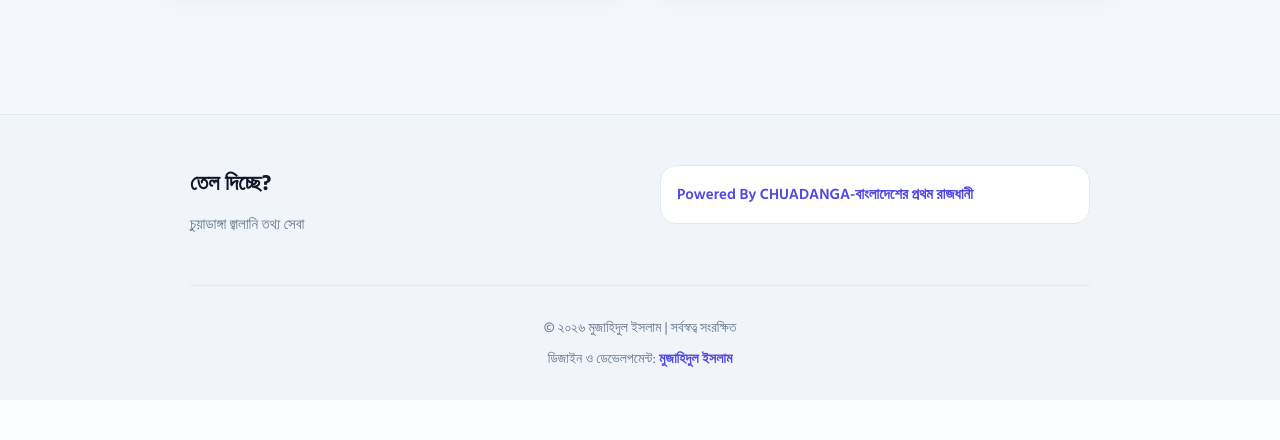
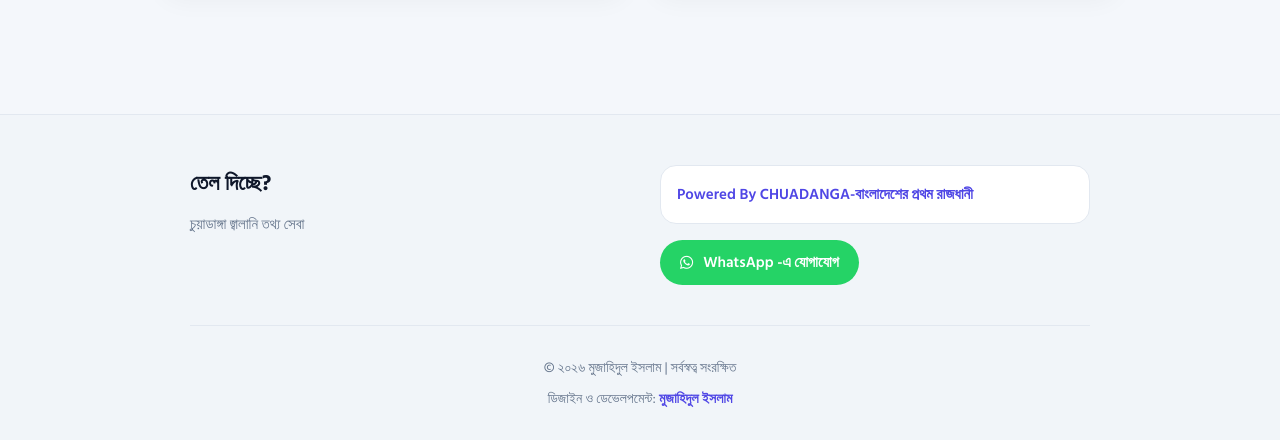
Before and after one commit to mujahidul80/fuel-pump-availability-tracker, a PHP site: page /index.php in a window 1280 px wide. Shown: the part 5205-5645 px from the top of the page. Before the commit the page ends 5573 px from the top, so only its background shows below. Run offline with PHP 8.4, Linux system fonts and the light colour scheme; data comes from the database, SQL or seed files in the repository.

Commit message:
docs: remove vercel deploy guide and add whatsapp contact info matching other projects

```diff
--- a/footer.php
+++ b/footer.php
@@ -20,6 +20,7 @@
             <?php if (!empty($settings['facebook_link'])): ?>
                 <a href="<?= htmlspecialchars($settings['facebook_link']) ?>" target="_blank" class="social-link">Facebook -এ যুক্ত হোন</a>
             <?php endif; ?>
+            <a href="https://wa.me/8801571432927" target="_blank" class="social-link" style="background:#25D366;color:#fff;border-color:#25D366;display:inline-flex;align-items:center;gap:6px;"><i class="fa-brands fa-whatsapp"></i> WhatsApp -এ যোগাযোগ</a>
         </div>
     </div>
     <div class="footer-bottom">
```
Also changed, not shown: README.md.
